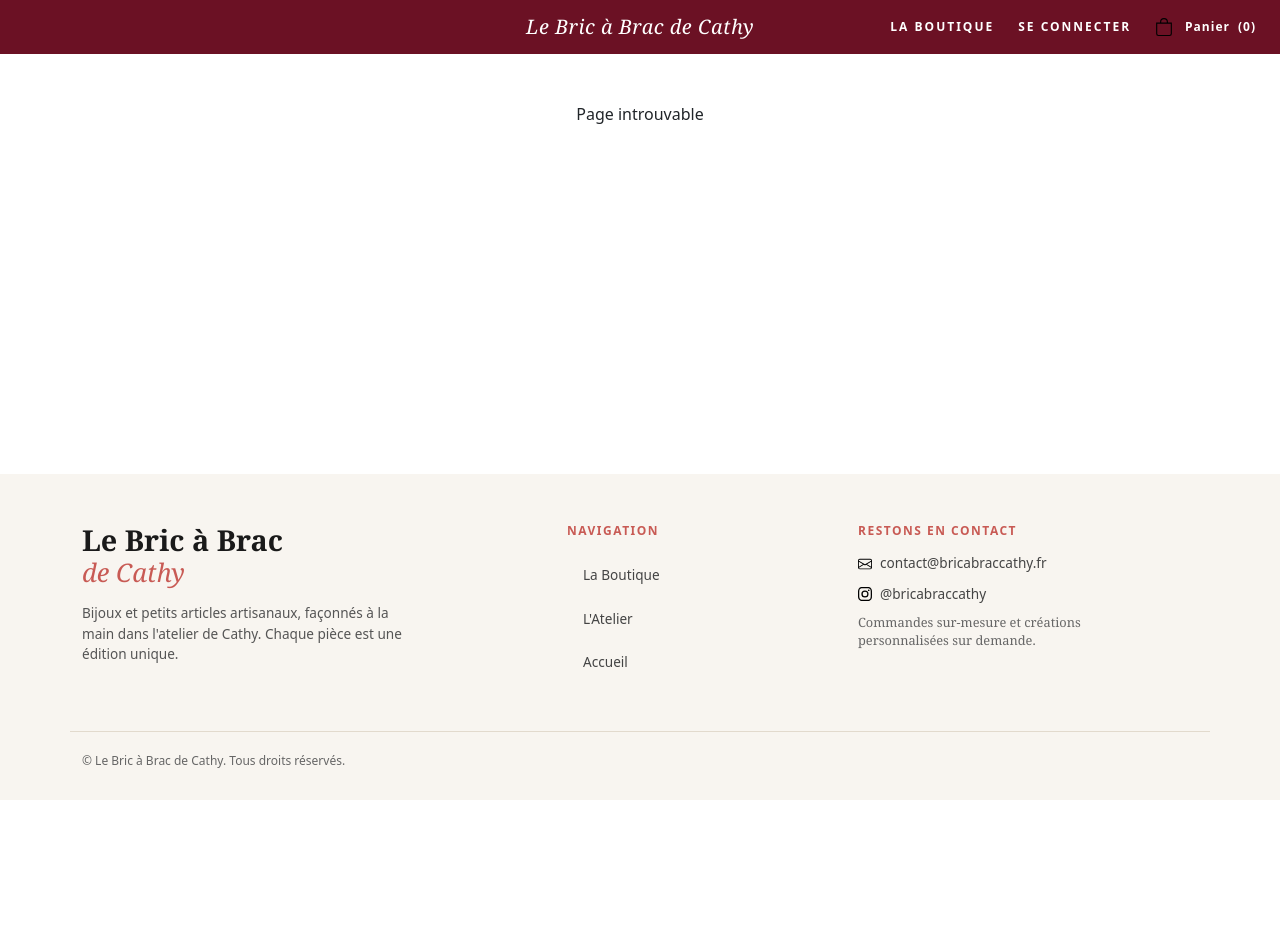
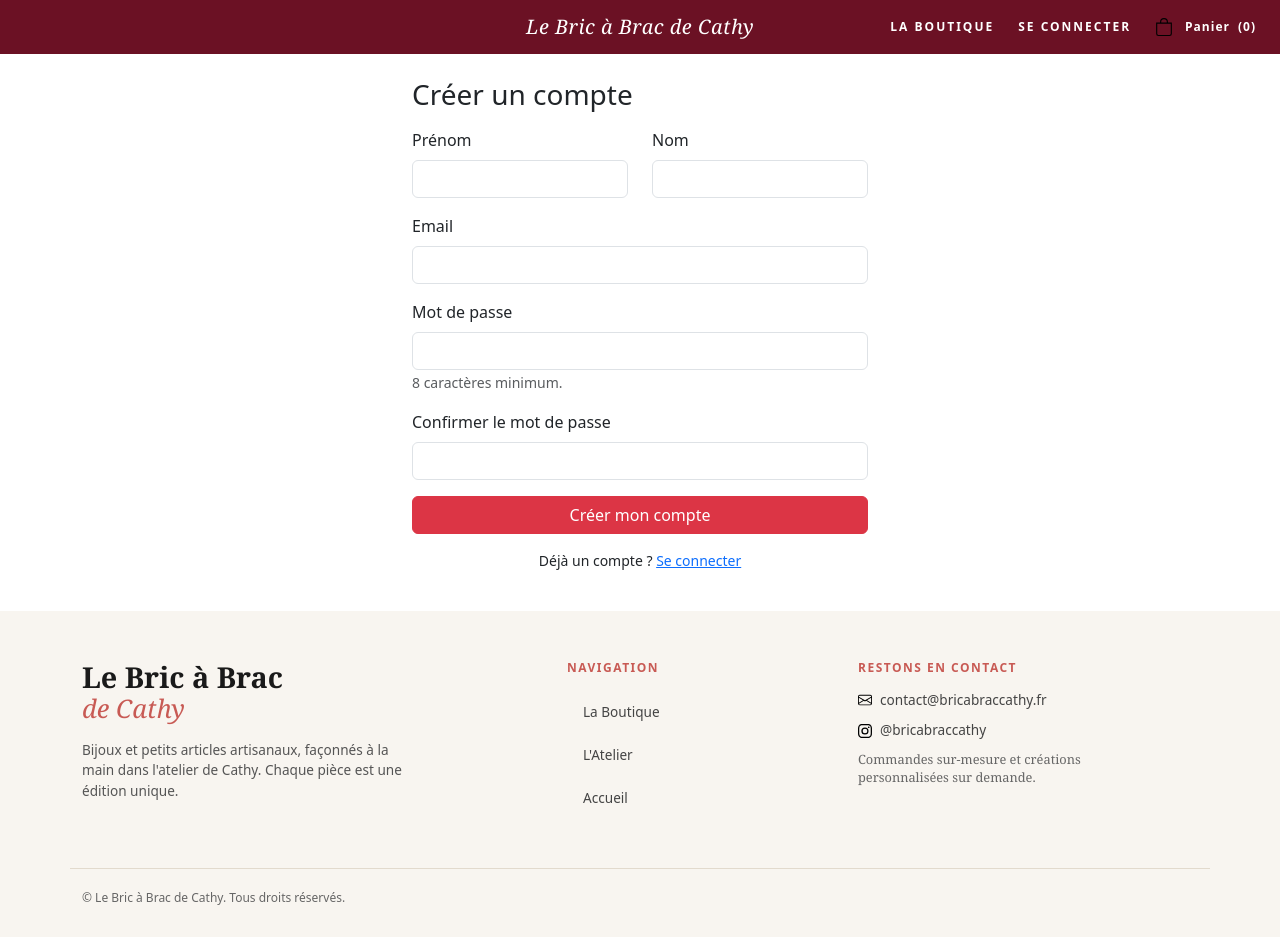
Before and after one commit to alexandre-debord/Bric-Brac-de-Cathy, a React app in the folder frontend/: page /inscription in a window 1280 px wide. Before the commit the page ends 800 px from the top, so only its background shows below. Built offline with nearby package versions, Linux system fonts and the light colour scheme; the HTML template or start-up script is replaced by a standard one.

Commit message:
feat: page d'inscription avec connexion automatique et erreurs par champ

```diff
--- a/frontend/src/App.jsx
+++ b/frontend/src/App.jsx
@@ -11,6 +11,7 @@ import ProduitDetail from './components/ProduitDetail.jsx';
 import Connexion from './components/Connexion.jsx';
 import Commande from './components/Commande.jsx';
 import Confirmation from './components/Confirmation.jsx';
+import Inscription from './components/Inscription.jsx';
 
 function App() {
     return (
@@ -25,6 +26,7 @@ function App() {
                     <Route path="/connexion" element={<Connexion />} />
                     <Route path="/commande" element={<Commande />} />
                     <Route path="/commande/confirmation" element={<Confirmation />} />
+                    <Route path="/inscription" element={<Inscription />} />
 
                     {/* Route attrape-tout pour éviter la page blanche sur des liens non définis (ex: /connect, /contact) */}
                     <Route path="*" element={<p className="text-center py-5">Page introuvable</p>} />
--- a/frontend/src/components/Connexion.jsx
+++ b/frontend/src/components/Connexion.jsx
@@ -1,6 +1,6 @@
 import { useState } from 'react';
 import { Container, Form, Button, Alert } from 'react-bootstrap';
-import { useNavigate, useLocation } from 'react-router-dom';
+import { useNavigate, useLocation, Link } from 'react-router-dom';
 import { useAuth } from '../context/AuthContext';
 
 
@@ -46,6 +46,10 @@ export default function Connexion() {
                     {envoi ? 'Connexion…' : 'Se connecter'}
                 </Button>
             </Form>
+            <p className="text-center mt-3 small">
+                Pas encore de compte ?{' '}
+                <Link to="/inscription" state={location.state}>Créer un compte</Link>
+            </p>
         </Container>
     );
 }
--- /dev/null
+++ b/frontend/src/components/Inscription.jsx
@@ -0,0 +1,127 @@
+import { useState } from 'react';
+import { Container, Form, Button, Alert, Row, Col } from 'react-bootstrap';
+import { Link, useNavigate, useLocation } from 'react-router-dom';
+import { useAuth } from '../context/AuthContext';
+import { apiFetch } from '../utils/apiFetch';
+
+export default function Inscription() {
+  const { connexion } = useAuth();
+  const navigate = useNavigate();
+  const location = useLocation();
+
+  const [prenom, setPrenom] = useState('');
+  const [nom, setNom] = useState('');
+  const [email, setEmail] = useState('');
+  const [motDePasse, setMotDePasse] = useState('');
+  const [confirmation, setConfirmation] = useState('');
+  const [erreur, setErreur] = useState(null);             // message général
+  const [erreursChamps, setErreursChamps] = useState({}); // { email: '...', motDePasse: '...' }
+  const [envoi, setEnvoi] = useState(false);
+
+  async function handleSubmit(e) {
+    e.preventDefault();
+    setErreur(null);
+    setErreursChamps({});
+
+    // 1. Vérification locale : elle n'a pas besoin du serveur
+    if (motDePasse !== confirmation) {
+      setErreursChamps({ confirmation: 'Les deux mots de passe ne correspondent pas.' });
+      return;
+    }
+
+    setEnvoi(true);
+    try {
+      // 2. Création du compte (route publique : apiFetch, pas useApi)
+      await apiFetch('/api/register', {
+        method: 'POST',
+        corps: { email, password:motDePasse, nom, prenom },
+      });
+    } catch (err) {
+      const c = err.champs ?? {};
+      setErreursChamps({
+        prenom: c.prenom?.[0],
+        nom: c.nom?.[0],
+        email: c.email?.[0],
+        motDePasse: c.plainPassword?.[0],
+      });
+      setErreur(err.message);
+      setEnvoi(false);
+      return;
+    }
+
+    // 3. Compte créé : connexion automatique (et fusion du panier)
+    try {
+      await connexion(email, motDePasse);
+      navigate(location.state?.retour ?? '/', { replace: true });
+    } catch {
+      // Cas rare : le compte existe, mais la connexion a échoué
+      navigate('/connexion', { replace: true, state: location.state });
+    } finally {
+      setEnvoi(false);
+    }
+  }
+
+  return (
+    <Container className="py-4" style={{ maxWidth: 480 }}>
+      <h1 className="h3 mb-3">Créer un compte</h1>
+      {erreur && <Alert variant="danger">{erreur}</Alert>}
+
+      <Form onSubmit={handleSubmit}>
+        <Row>
+          <Col sm={6}>
+            <Form.Group className="mb-3" controlId="prenom">
+              <Form.Label>Prénom</Form.Label>
+              <Form.Control required maxLength={20} autoComplete="given-name"
+                value={prenom} onChange={(e) => setPrenom(e.target.value)}
+                isInvalid={Boolean(erreursChamps.prenom)} />
+              <Form.Control.Feedback type="invalid">{erreursChamps.prenom}</Form.Control.Feedback>
+            </Form.Group>
+          </Col>
+          <Col sm={6}>
+            <Form.Group className="mb-3" controlId="nom">
+              <Form.Label>Nom</Form.Label>
+              <Form.Control required maxLength={20} autoComplete="family-name"
+                value={nom} onChange={(e) => setNom(e.target.value)}
+                isInvalid={Boolean(erreursChamps.nom)} />
+              <Form.Control.Feedback type="invalid">{erreursChamps.nom}</Form.Control.Feedback>
+            </Form.Group>
+          </Col>
+        </Row>
+
+        <Form.Group className="mb-3" controlId="email">
+          <Form.Label>Email</Form.Label>
+          <Form.Control type="email" required maxLength={255} autoComplete="email"
+            value={email} onChange={(e) => setEmail(e.target.value)}
+            isInvalid={Boolean(erreursChamps.email)} />
+          <Form.Control.Feedback type="invalid">{erreursChamps.email}</Form.Control.Feedback>
+        </Form.Group>
+
+        <Form.Group className="mb-3" controlId="motDePasse">
+          <Form.Label>Mot de passe</Form.Label>
+          <Form.Control type="password" required minLength={8} autoComplete="new-password"
+            value={motDePasse} onChange={(e) => setMotDePasse(e.target.value)}
+            isInvalid={Boolean(erreursChamps.motDePasse)} />
+          <Form.Text muted>8 caractères minimum.</Form.Text>
+          <Form.Control.Feedback type="invalid">{erreursChamps.motDePasse}</Form.Control.Feedback>
+        </Form.Group>
+
+        <Form.Group className="mb-3" controlId="confirmation">
+          <Form.Label>Confirmer le mot de passe</Form.Label>
+          <Form.Control type="password" required autoComplete="new-password"
+            value={confirmation} onChange={(e) => setConfirmation(e.target.value)}
+            isInvalid={Boolean(erreursChamps.confirmation)} />
+          <Form.Control.Feedback type="invalid">{erreursChamps.confirmation}</Form.Control.Feedback>
+        </Form.Group>
+
+        <Button type="submit" variant="danger" className="w-100" disabled={envoi}>
+          {envoi ? 'Création du compte…' : 'Créer mon compte'}
+        </Button>
+      </Form>
+
+      <p className="text-center mt-3 small">
+        Déjà un compte ?{' '}
+        <Link to="/connexion" state={location.state}>Se connecter</Link>
+      </p>
+    </Container>
+  );
+}
--- a/frontend/src/utils/apiFetch.js
+++ b/frontend/src/utils/apiFetch.js
@@ -1,7 +1,8 @@
 export class ErreurApi extends Error {
-  constructor(message, status) {
-    super(message);        // donne le message à la classe Error parente
-    this.status = status;  // 0 = serveur injoignable
+  constructor(message, status, champs = null) {
+    super(message);
+    this.status = status;
+    this.champs = champs; // ex. { email: ["Format d'email invalide."] }
   }
 }
 
@@ -26,7 +27,11 @@ export async function apiFetch(chemin, { method = 'GET', corps, token } = {}) {
   const data = await reponse.json().catch(() => null);
 
   if (!reponse.ok) {
-    throw new ErreurApi(data?.error ?? 'Erreur serveur, réessaie plus tard.', reponse.status);
+    throw new ErreurApi(
+      data?.error ?? (data?.errors ? 'Certains champs sont invalides.' : 'Erreur serveur, réessaie plus tard.'),
+      reponse.status,
+      data?.errors ?? null,
+    );
   }
   return data;
 }
```
Also changed, not shown: 2 other files (tests, documents, lock files or other folders).
